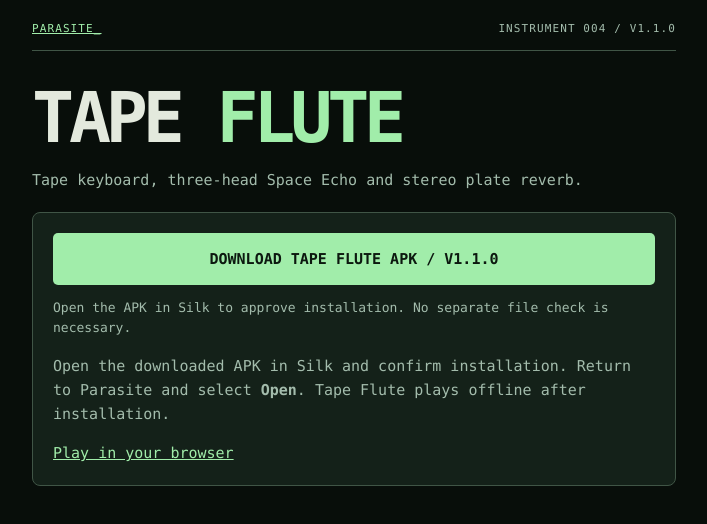
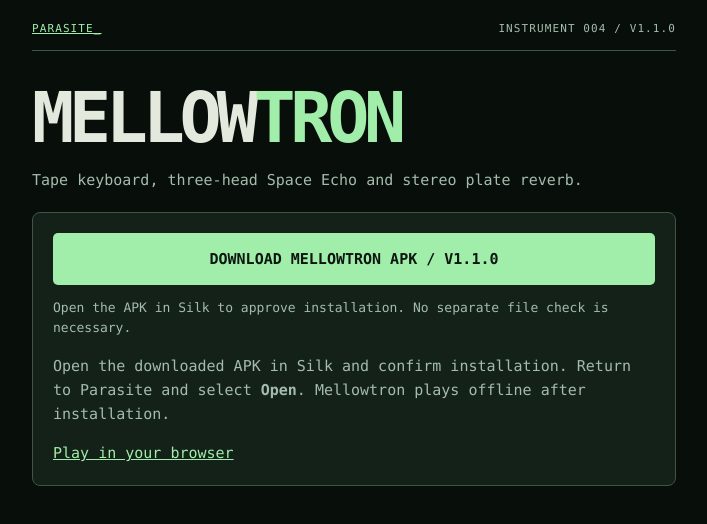
Before and after one commit to ShadowOfTheWasp/parasite-store, a plain HTML site: page docs/tape-flute/index.html in a window 1280 px wide. Shown: the whole page, without its empty margins (286-993 px from the left). Drawn offline with Linux system fonts and the light colour scheme.

Commit message:
Adopt Orbit, Bounce, and Mellowtron instrument branding

```diff
--- a/docs/tape-flute/index.html
+++ b/docs/tape-flute/index.html
@@ -4,7 +4,7 @@
 <meta charset="utf-8">
 <meta name="viewport" content="width=device-width,initial-scale=1">
 <meta name="theme-color" content="#080e0a">
-<title>PARASITE / Download Tape Flute</title>
+<title>PARASITE / Download Mellowtron</title>
 <style>
 :root{color-scheme:dark}*{box-sizing:border-box}
 body{margin:0;background:#080e0a;color:#e3e9dd;font:15px/1.6 ui-monospace,Consolas,monospace}
@@ -24,12 +24,12 @@ button,.download{display:block;text-align:center;padding:14px 9px;border-radius:
 <body>
 <main>
 <header><a href="../">PARASITE_</a><span>INSTRUMENT 004 / V1.1.0</span></header>
-<h1>TAPE <span>FLUTE</span></h1>
+<h1>MELLOW<span>TRON</span></h1>
 <p>Tape keyboard, three-head Space Echo and stereo plate reverb.</p>
 <section aria-label="Install on Fire">
-<a id="download" class="download" href="../parasite-tape-flute-v1.1.0.apk">DOWNLOAD TAPE FLUTE APK / V1.1.0</a>
+<a id="download" class="download" href="../parasite-tape-flute-v1.1.0.apk">DOWNLOAD MELLOWTRON APK / V1.1.0</a>
 <p id="status" role="status">Open the APK in Silk to approve installation. No separate file check is necessary.</p>
-<p>Open the downloaded APK in Silk and confirm installation. Return to Parasite and select <strong>Open</strong>. Tape Flute plays offline after installation.</p>
+<p>Open the downloaded APK in Silk and confirm installation. Return to Parasite and select <strong>Open</strong>. Mellowtron plays offline after installation.</p>
 <a href="./v1.1.0/">Play in your browser</a>
 </section>
 </main>
```
